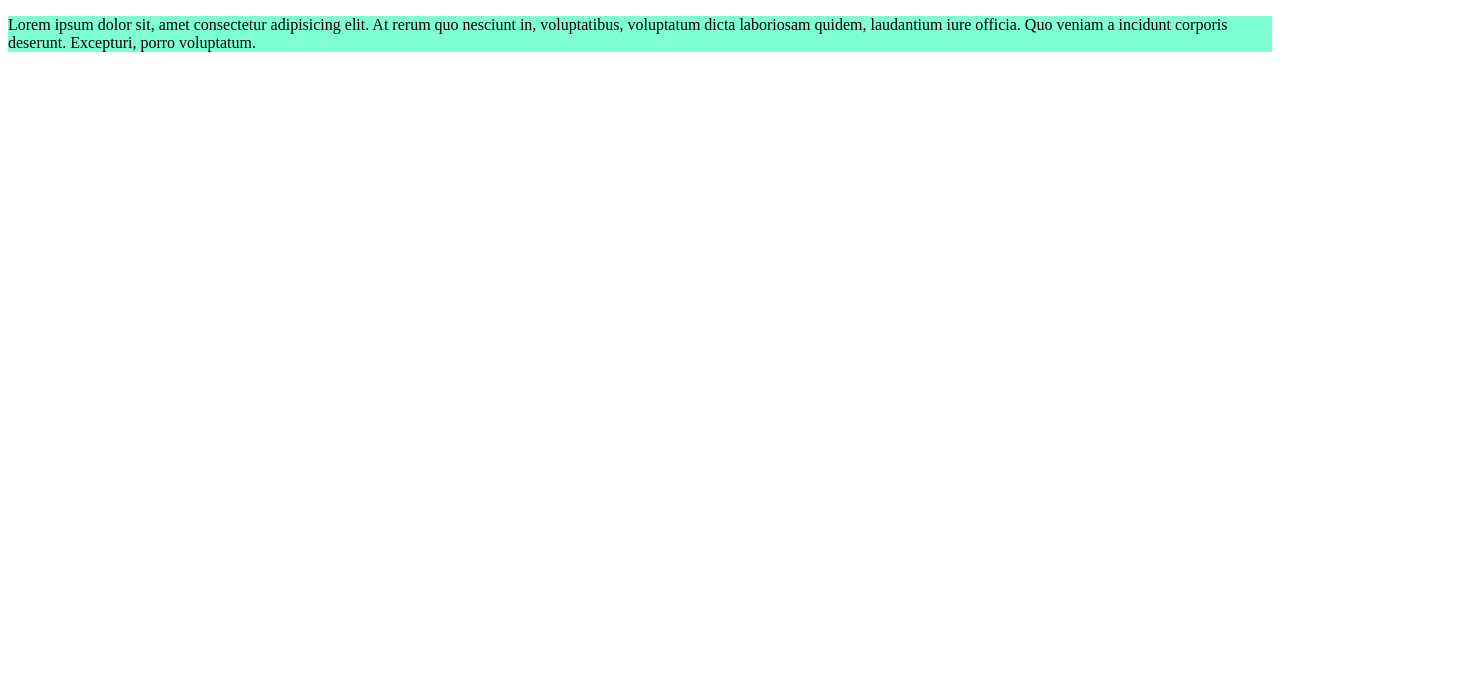
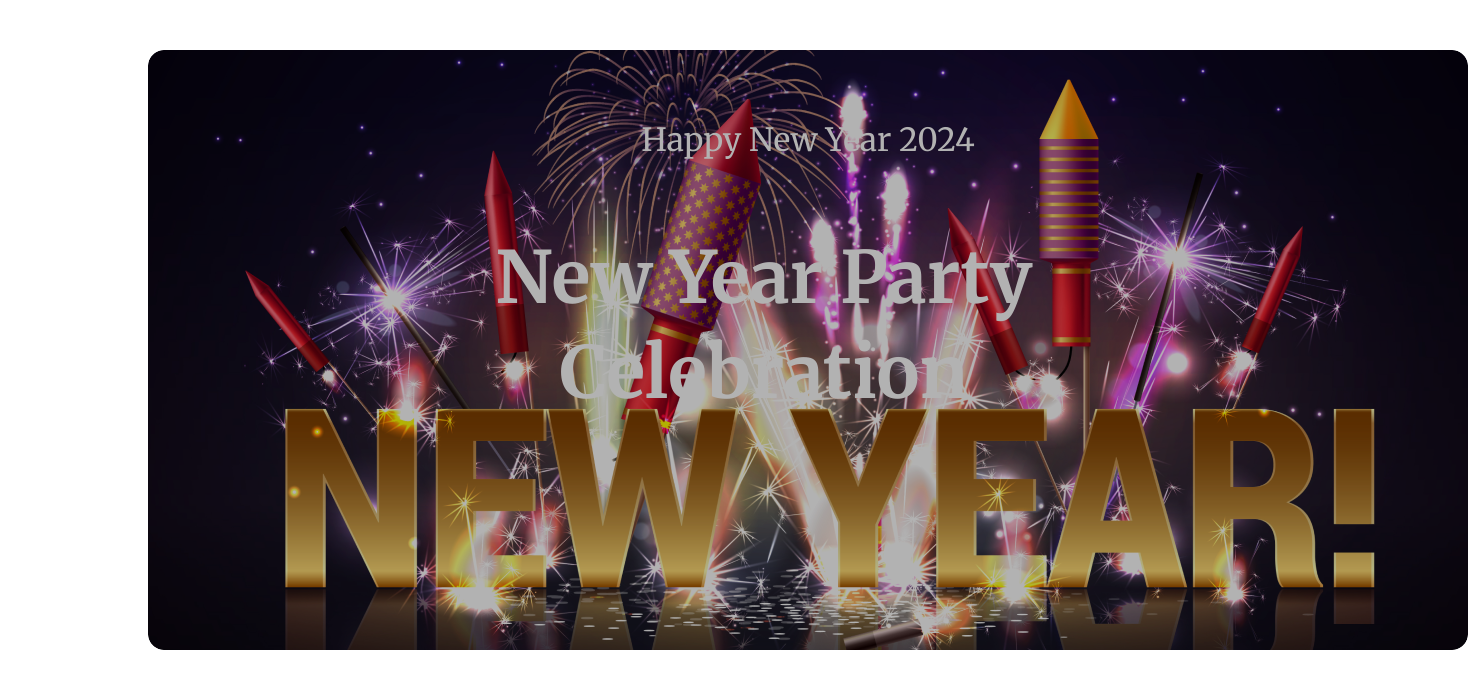
Before and after one commit to nizam70-ns/new-year, a plain HTML site: page index.html in a window 1280 px wide. Shown: the whole page, 1468 px wide, since content can reach past the window. Drawn offline with Linux system fonts and the light colour scheme.

Commit message:
adding header setion

```diff
--- a/index.html
+++ b/index.html
@@ -3,10 +3,25 @@
 <head>
     <meta charset="UTF-8">
     <meta name="viewport" content="width=device-width, initial-scale=1.0">
-    <title>Document</title>
-    <link rel="stylesheet" href="styles/styles.css">
+    <link rel="shortcut icon" href="resources/Group 96.png" type="image/png">
+    <link rel="preconnect" href="https://fonts.googleapis.com">
+    <link rel="preconnect" href="https://fonts.gstatic.com" crossorigin>
+    <link href="https://fonts.googleapis.com/css2?family=Merriweather:wght@300;400;700&display=swap" rel="stylesheet">
+    <link rel="preconnect" href="https://fonts.googleapis.com">
+    <link rel="preconnect" href="https://fonts.gstatic.com" crossorigin>
+    <link rel="preconnect" href="https://fonts.googleapis.com">
+    <link rel="preconnect" href="https://fonts.gstatic.com" crossorigin>
+    <link href="https://fonts.googleapis.com/css2?family=Inter:wght@200;300;400;700&display=swap" rel="stylesheet">
+    <link rel="stylesheet" href="style.css">
+    <link rel="stylesheet" href="styls/styls.css">
+    <title>Happy new year 2024</title>
 </head>
 <body>
-<p>Lorem ipsum dolor sit, amet consectetur adipisicing elit. At rerum quo nesciunt in, voluptatibus, voluptatum dicta laboriosam quidem, laudantium iure officia. Quo veniam a incidunt corporis deserunt. Excepturi, porro voluptatum.</p>
+    <header>
+        <div class="content">
+            <p class="header-subtitle">Happy New Year 2024</p>
+            <h2 class="header-title">New Year Party Celebration</h2>
+        </div>
+    </header>
 </body>
 </html>
--- a/styles/styles.css
+++ /dev/null
@@ -1,3 +0,0 @@
-p{
-    background-color: aquamarine;
-}
--- /dev/null
+++ b/styls/styls.css
@@ -0,0 +1,47 @@
+header,
+main {
+    margin: 0 140px;
+}
+
+/*
+section{
+    margin-top: 120px;
+    border-radius: 16px;
+} */
+
+.content {
+    background-image: url('../resources/Banner\ Image.png');
+
+    background-size: cover;
+    filter: brightness(70%);
+
+    border-radius: 16px;
+    margin-top: 50px;
+    width: 1320px;
+    height: 600px;
+}
+
+.header-subtitle {
+    color: #FFF;
+    text-align: center;
+    font-family: Merriweather;
+    font-size: 32px;
+    font-style: normal;
+    font-weight: 400;
+    line-height: normal;
+    gap: 10px;
+    padding: 70px 200px 10px;
+
+}
+.header-title{
+width: 632px;
+color: #FFF;
+text-align: center;
+font-family: Merriweather;
+font-size: 72px;
+font-style: normal;
+font-weight: 900;
+line-height: 95px; /* 131.944% */
+padding: 0px 0px 100px  300px;
+gap: 20px;
+}
```
